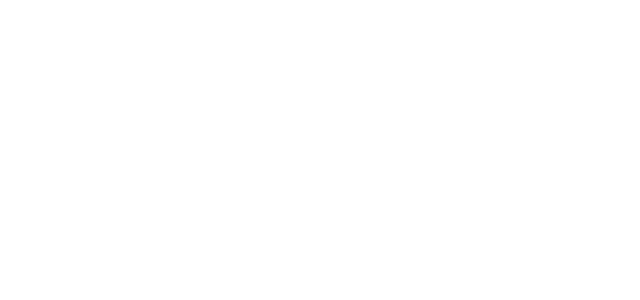
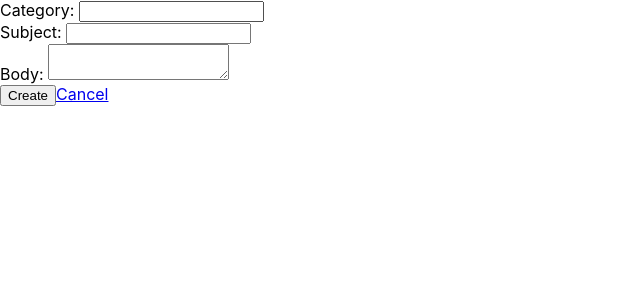
Before and after one commit to jgabriel1/my-notes-app, a React (Create React App) app in the folder frontend/: page /create in a window 1280 px wide. Shown: the top 300 px of the page, without its empty margins (0-640 px from the left). Built offline with nearby package versions, Linux system fonts and the light colour scheme.

Commit message:
Added create note functionality

```diff
--- a/frontend/src/pages/CreateNote/index.jsx
+++ b/frontend/src/pages/CreateNote/index.jsx
@@ -1,9 +1,67 @@
-import React from 'react'
+import React, { useState } from 'react'
+import { Link, useHistory } from 'react-router-dom'
+
+import InputField from '../../components/InputField'
+
+import api from '../../services/api'
+import { getToken } from '../../utils/tokenHandler'
 
 const CreateNote = props => {
+    const [category, setCategory] = useState('')
+    const [subject, setSubject] = useState('')
+    const [body, setBody] = useState('')
+
+    const history = useHistory()
+
+    const createNote = event => {
+        event.preventDefault()
+
+        const token = getToken()
+        const headers = {
+            'Content-Type': 'application/json',
+            'Authorization': `Bearer ${token}`
+        }
+
+        const noteData = {
+            category: category,
+            subject: subject,
+            body: body
+        }
+
+        api.post('notes', noteData, { headers: headers })
+            .then(response => {
+                console.log(response.data.id)
+                history.push('/notes')
+            })
+            .catch(error => console.log(error))
+    }
+
     return (
-        <div>
+        <div className="createNoteContainer">
+            <InputField
+                name="category"
+                state={category}
+                stateSetter={setCategory}
+                labelText="Category: "
+            />
 
+            <InputField
+                name="subject"
+                state={subject}
+                stateSetter={setSubject}
+                labelText="Subject: "
+            />
+
+            <InputField
+                name="body"
+                state={body}
+                stateSetter={setBody}
+                labelText="Body: "
+                textArea={true}
+            />
+
+            <button onClick={createNote}>Create</button>
+            <Link to="/notes">Cancel</Link>
         </div>
     )
 }
--- a/frontend/src/pages/Notes/index.jsx
+++ b/frontend/src/pages/Notes/index.jsx
@@ -1,4 +1,6 @@
 import React, { useState, useEffect } from 'react'
+
+import { Link } from 'react-router-dom'
 
 import NoteElement from '../../components/NoteElement'
 
@@ -30,6 +32,7 @@
 
     return (
         <div className="notesListContainer">
+            <Link to="/create">Create Note</Link>
             <ul>
                 {notesList.map(note => (
                     <li key={note.id}>
--- a/frontend/src/routes.js
+++ b/frontend/src/routes.js
@@ -5,6 +5,7 @@
 import Logon from './pages/Logon'
 import Register from './pages/Register'
 import Notes from './pages/Notes'
+import CreateNote from './pages/CreateNote'
 
 const Routes = () => {
     return (
@@ -13,6 +14,7 @@
                 <Route path="/" exact component={Logon} />
                 <Route path="/register" component={Register} />
                 <Route path="/notes" component={Notes} />
+                <Route path="/create" component={CreateNote} />
             </Switch>
         </BrowserRouter>
     )
```
Also changed, not shown: frontend/src/components/CreateNoteForm.jsx (deleted, +0 -73 lines).
